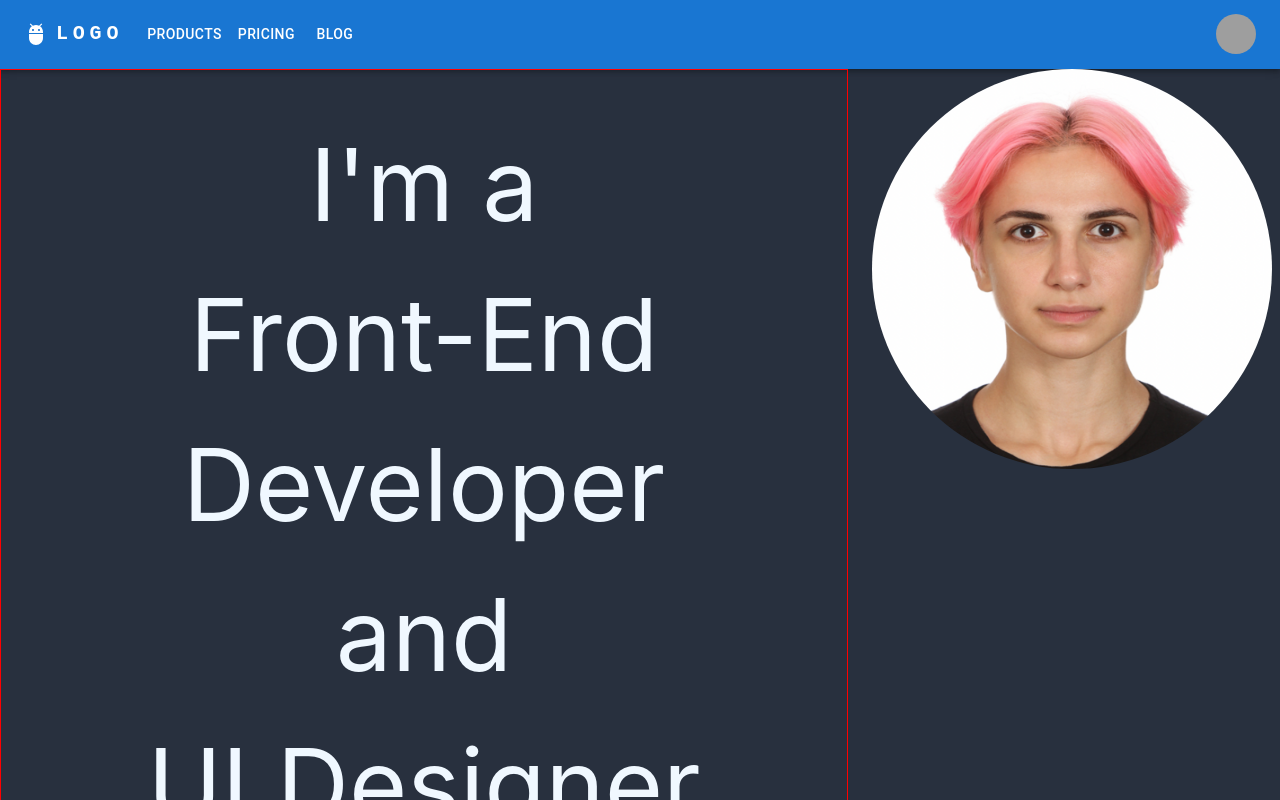
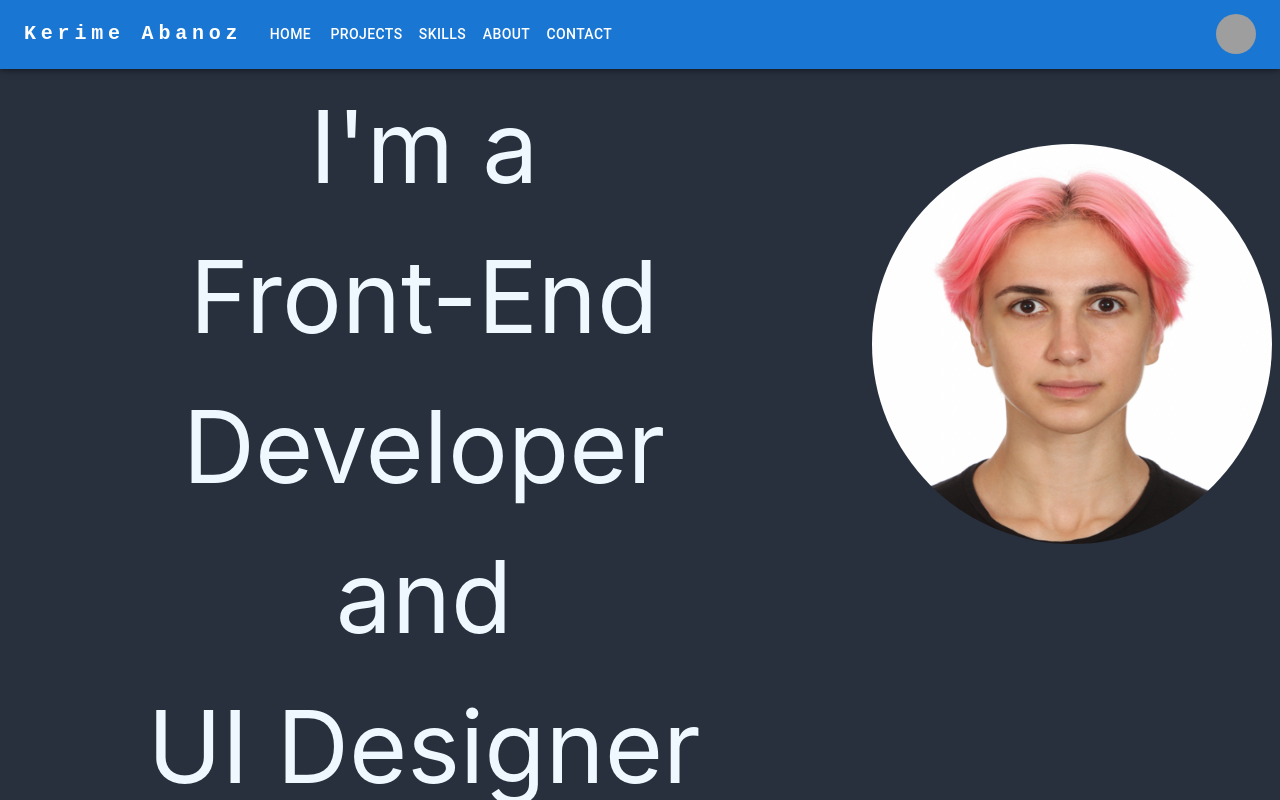
Before and after one commit to KerimeAbanoz/kerime-abanoz, a React (Create React App) app: page / in a window 1280 px wide. Shown: the top 800 px of the page. Built offline with nearby package versions, Linux system fonts and the light colour scheme; grey boxes are pictures that could not be loaded.

Commit message:
biraz ilerleme

```diff
--- a/src/components/home/Home.css
+++ b/src/components/home/Home.css
@@ -1,26 +1,8 @@
-.home {
-  border: 1px solid red;
-display: flex;
-    flex-direction: row;
-    justify-content: space-around;
-  display: flex;
-  flex-wrap: wrap;
-  gap: 2rem;
-  margin-bottom: 6rem;
-  min-height: 100vh;
-  position: relative;
-}
-
-.hello {
-    display: flex;
-    flex-wrap: wrap;
-}
-
 .title {
   display: block;
   font-size: 100px;
-  border: 1px solid red;
   padding: 40px;
+  margin: 2rem auto;
 }
 
 .profilePic {
@@ -28,7 +10,7 @@ display: flex;
   width: 400px;
   min-width: 352px;
   height: 400px;
-  margin: auto;
+  margin: 9rem auto;
   border: none;
   border-radius: 50%;
   position: relative;
@@ -39,6 +21,5 @@ display: flex;
   display: block;
   text-align: center;
   justify-items: center;
-  border: 1px solid red;
   position: relative;
 }
--- a/src/components/navbar/Navbar.css
+++ /dev/null
@@ -1,4 +0,0 @@
-.AppBar {
-    position: fixed;
-    top: 0;
-}
--- a/src/components/navbar/Navbar.jsx
+++ b/src/components/navbar/Navbar.jsx
@@ -13,7 +13,7 @@ import Tooltip from "@mui/material/Tooltip";
 import MenuItem from "@mui/material/MenuItem";
 import AdbIcon from "@mui/icons-material/Adb";
 
-const pages = ["Products", "Pricing", "Blog"];
+const pages = ["Home", "Projects", "Skills", "About", "Contact"];
 const settings = ["Profile", "Account", "Dashboard", "Logout"];
 
 function Navbar() {
@@ -36,10 +36,9 @@ function Navbar() {
   };
 
   return (
-    <AppBar position="static">
+    <AppBar position="fixed">
       <Container maxWidth="xl">
         <Toolbar disableGutters>
-          <AdbIcon sx={{ display: { xs: "none", md: "flex" }, mr: 1 }} />
           <Typography
             variant="h6"
             noWrap
@@ -55,7 +54,7 @@ function Navbar() {
               textDecoration: "none",
             }}
           >
-            LOGO
+            Kerime Abanoz
           </Typography>
 
           <Box sx={{ flexGrow: 1, display: { xs: "flex", md: "none" } }}>
@@ -94,7 +93,6 @@ function Navbar() {
               ))}
             </Menu>
           </Box>
-          <AdbIcon sx={{ display: { xs: "flex", md: "none" }, mr: 1 }} />
           <Typography
             variant="h5"
             noWrap
@@ -111,7 +109,7 @@ function Navbar() {
               textDecoration: "none",
             }}
           >
-            LOGO
+            Kerime Abanoz
           </Typography>
           <Box sx={{ flexGrow: 1, display: { xs: "none", md: "flex" } }}>
             {pages.map((page) => (
@@ -131,28 +129,7 @@ function Navbar() {
                 <Avatar alt="Remy Sharp" src="/static/images/avatar/2.jpg" />
               </IconButton>
             </Tooltip>
-            <Menu
-              sx={{ mt: "45px" }}
-              id="menu-appbar"
-              anchorEl={anchorElUser}
-              anchorOrigin={{
-                vertical: "top",
-                horizontal: "right",
-              }}
-              keepMounted
-              transformOrigin={{
-                vertical: "top",
-                horizontal: "right",
-              }}
-              open={Boolean(anchorElUser)}
-              onClose={handleCloseUserMenu}
-            >
-              {settings.map((setting) => (
-                <MenuItem key={setting} onClick={handleCloseUserMenu}>
-                  <Typography textAlign="center">{setting}</Typography>
-                </MenuItem>
-              ))}
-            </Menu>
+
           </Box>
         </Toolbar>
       </Container>
```
Also changed, not shown: src/components/home/Home.jsx (+1 -15 lines), src/components/about/About.css (deleted).
